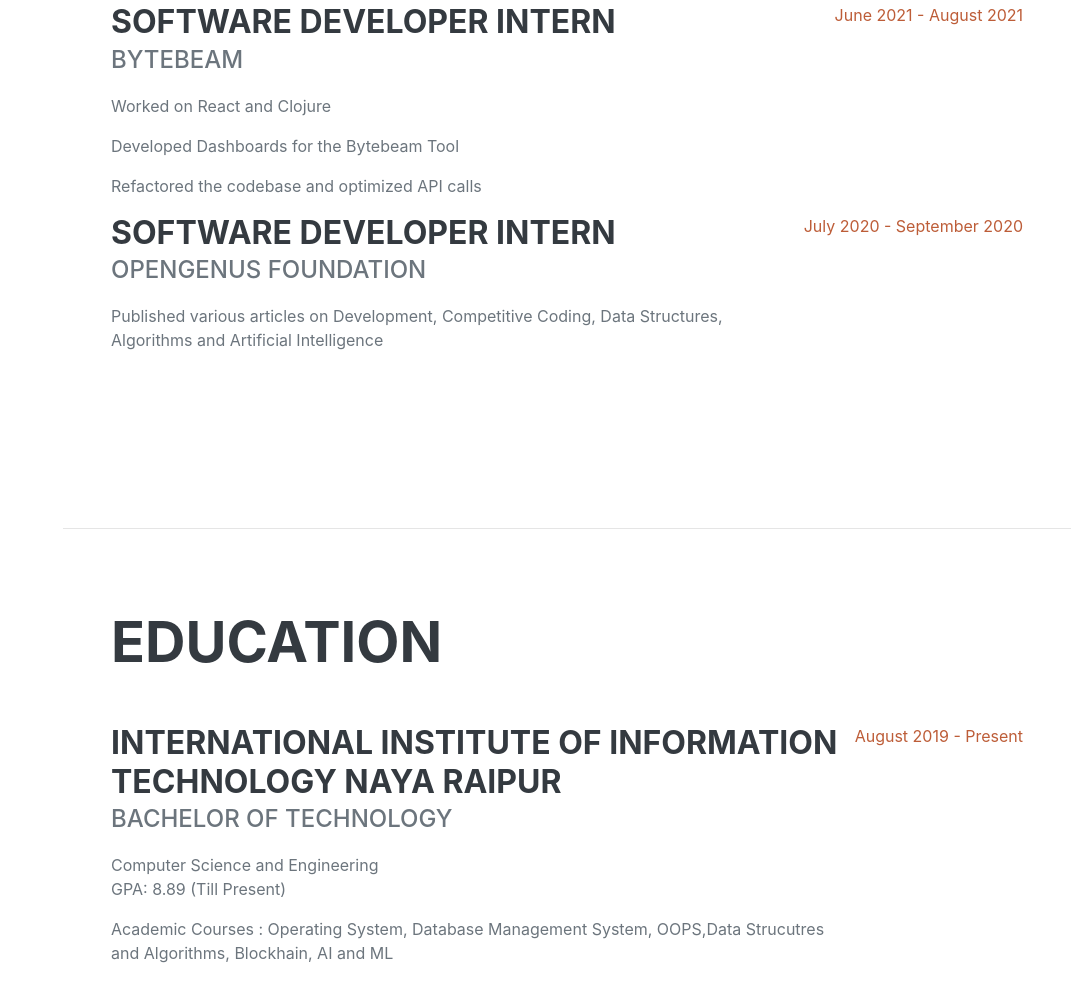
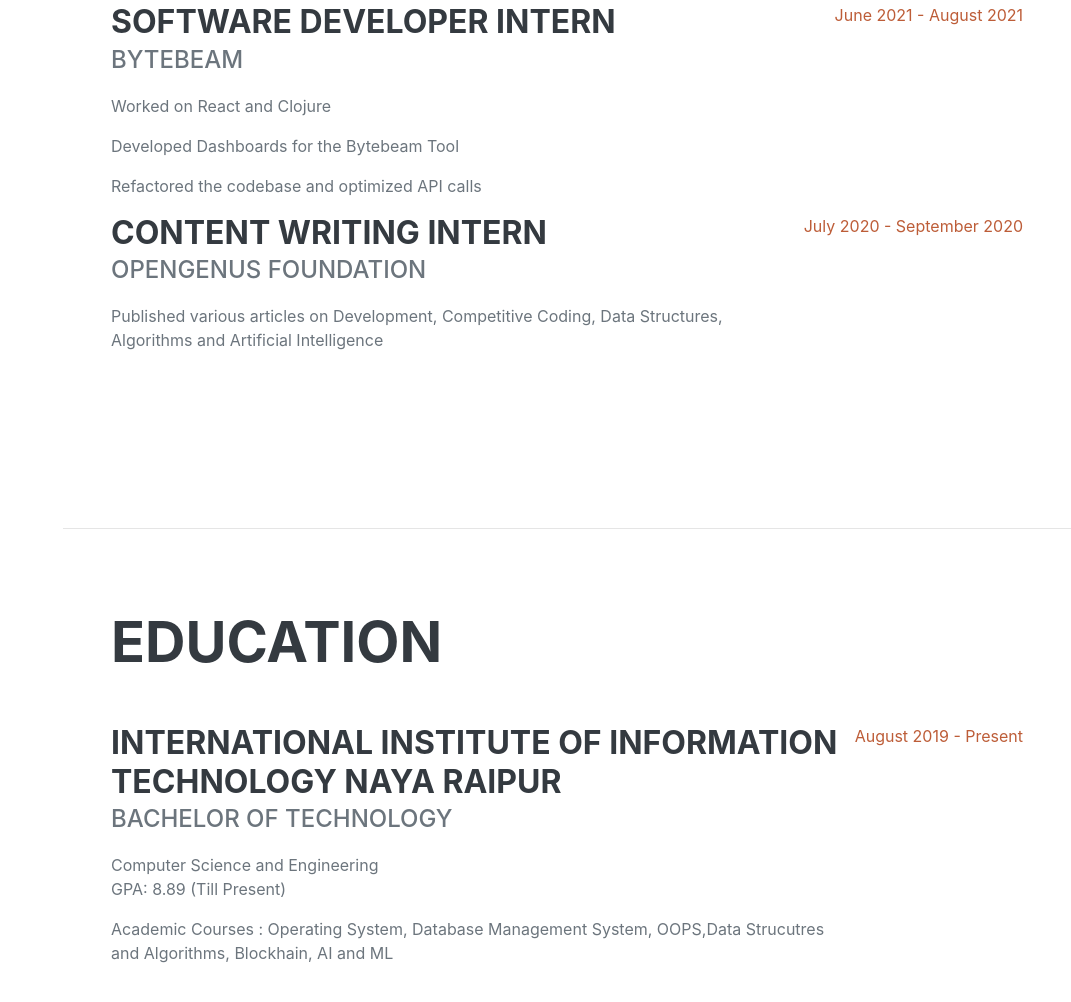
Before and after one commit to ayushmehar7/ayushmehar7, a plain HTML site: page index.html in a window 1280 px wide. Shown: the part 1073-2075 px from the top of the page, without its empty margins (209-1280 px from the left). Drawn offline with nearby package versions, Linux system fonts and the light colour scheme; files whose address does not match are found by name; a web font is replaced by a local one.

Commit message:
Update index.html

```diff
--- a/index.html
+++ b/index.html
@@ -74,7 +74,7 @@
                     </div>
                     <div class="d-flex flex-column flex-md-row justify-content-between">
                         <div class="flex-grow-1">
-                            <h3 class="mb-0">Software Developer Intern</h3>
+                            <h3 class="mb-0">Content Writing Intern</h3>
                             <div class="subheading mb-3">Opengenus Foundation</div>
                             <p>Published various articles on Development, Competitive Coding, Data Structures, Algorithms and Artificial Intelligence</p>
                         </div>
```
